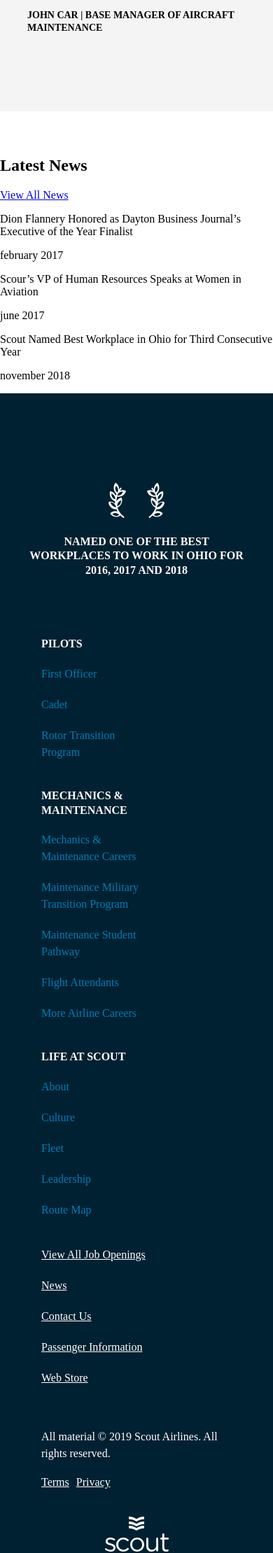
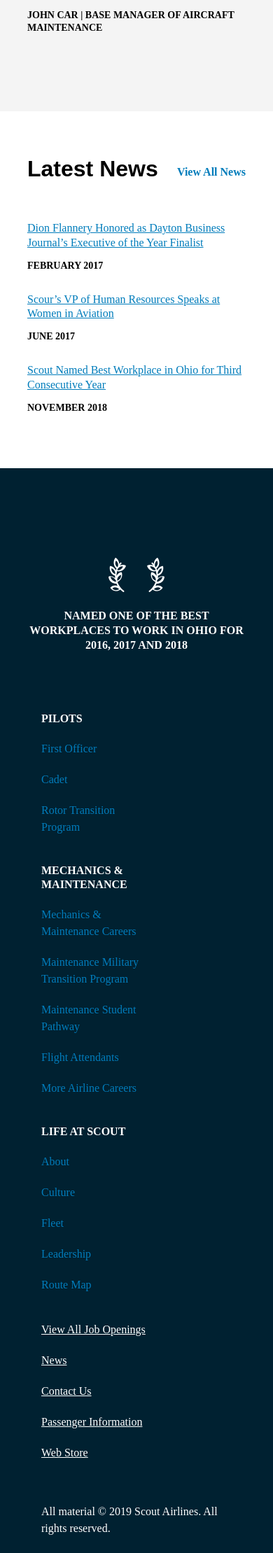
Before and after one commit to meranicosme/scout-airlines, a Jekyll site: the page built from index.html, in a window 390 px wide. Shown: the part 3097-5316 px from the top of the page at 70% size. Built offline with Jekyll 4.4.1, drawn with Linux system fonts in a browser that asks for light colours; some web fonts are replaced.

Commit message:
wip: add styles and media queries

```diff
--- a/_includes/news-section.html
+++ b/_includes/news-section.html
@@ -1,11 +1,11 @@
 <article class="c-latest-news">
 <div class="c-latest-news__title-container">
   <h1 class="c-latest-news__title">Latest News</h1>
-  <a href="#" class="c-latest-news__link c-latest-news__link--top">View All News</a>
+  <a href="#" class="c-latest-news__link c-latest-news__link--border">View All News</a>
 </div>
 <ul class="c-latest-news__link-list">
-  <li class="c-latest-news__link">Dion Flannery Honored as Dayton Business Journal’s Executive of the Year Finalist</li><p class="c-latest-news__date">february 2017</p>
-  <li class="c-latest-news__link">Scour’s VP of Human Resources Speaks at Women in Aviation</li><p class="c-latest-news__date">june 2017</p>
-  <li class="c-latest-news__link">Scout Named Best Workplace in Ohio for Third Consecutive Year</li><p class="c-latest-news__date">november 2018</p>
+  <li class="c-latest-news__list-item"><a href="#" class="c-latest-news__link">Dion Flannery Honored as Dayton Business Journal’s Executive of the Year Finalist</a><p class="c-latest-news__date">february 2017</p></li>
+  <li class="c-latest-news__list-item"><a href="#" class="c-latest-news__link">Scour’s VP of Human Resources Speaks at Women in Aviation</a><p class="c-latest-news__date">june 2017</p></li>
+  <li class="c-latest-news__list-item"><a href="#" class="c-latest-news__link">Scout Named Best Workplace in Ohio for Third Consecutive Year</a><p class="c-latest-news__date">november 2018</p></li>
   </ul>
 </article>
--- a/_sass/components/_news-section.scss
+++ b/_sass/components/_news-section.scss
@@ -0,0 +1,98 @@
+.c-latest-news {
+  width: 80%;
+  margin: 4rem auto 3.5rem;
+
+  @media (min-width: $bp-md) {
+    margin: 8rem auto 7.5rem;
+  }
+
+  &__title-container {
+    @include display-flex-news;
+
+    @media (min-width:$bp-md) {
+      margin-bottom: 4rem;
+    }
+  }
+
+  &__title {
+    font-size: 2rem;
+    font-family: $heading-font;
+    font-weight: 800;
+    margin: 0 1rem 1rem 0;
+
+    @media (min-width: $bp-md) {
+      font-size: 3rem;
+      margin-bottom: 0;
+    }
+  }
+
+  &__link-list {
+    @include display-flex-news;
+    margin: 2rem 0;
+  }
+
+  &__list-item {
+    width: 100%;
+    margin: 0.5rem 0;
+
+    @media (min-width: $bp-md) {
+      width: 30%;
+      margin: 0.5rem 1rem 0 0;
+      max-width: 22rem;
+    }
+  }
+
+  &__list-item:last-of-type {
+    margin-right: 0;
+  }
+
+  &__link {
+    text-decoration: underline;
+    color: $c-lochmara;
+    line-height: 1.3;
+
+    @media (min-width: $bp-sm) {
+      font-size: 1.125rem;
+    }
+  }
+
+  &__link:hover {
+    color: $c-daintree;
+    transition: ease-in-out 0.3s;
+  }
+
+  &__link--border {
+    text-decoration: none;
+    color: $c-lochmara;
+    padding-bottom: 3px;
+    line-height: 1.3;
+    font-weight: 700;
+
+    @media (min-width: $bp-sm) {
+      font-size: 1.125rem;
+    }
+  }
+
+  &__link--border::after {
+    content: '';
+    display: block;
+    width: 0;
+    height: 3px;
+    background: $c-lochmara;
+    transition: width 0.3s;
+  }
+
+  &__link--border:hover::after {
+    width: 100%;
+  }
+
+  &__date {
+    text-transform: uppercase;
+    font-weight: 700;
+    font-size: 0.875rem;
+
+    @media (min-width: $bp-sm) {
+      font-size: 1rem;
+    }
+  }
+}
--- a/_sass/tools/_mixins.scss
+++ b/_sass/tools/_mixins.scss
@@ -45,3 +45,10 @@
   flex-wrap: wrap;
   align-items: flex-start;
 }
+
+@mixin display-flex-news {
+  display: flex;
+  flex-flow: row wrap;
+  justify-content: space-between;
+  align-items: center;
+}
```
